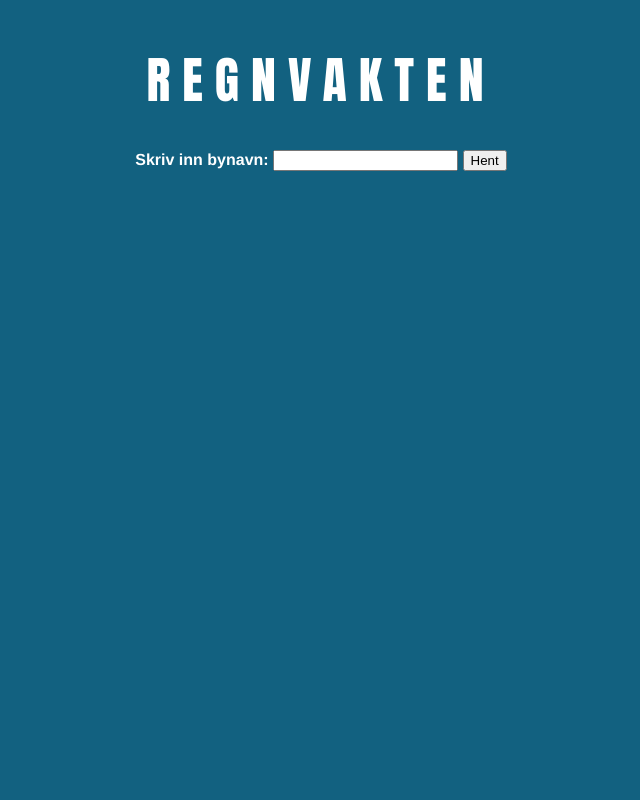
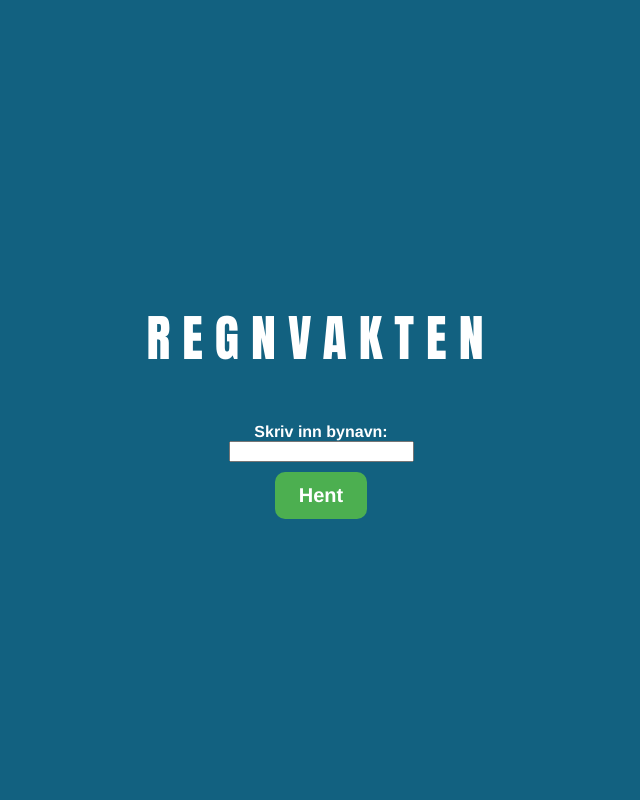
Before and after one commit to h669798/Regnvakten, a Django app: page / in a window 1280 px wide. Shown: the whole page, without its empty margins (319-959 px from the left). Run offline with Django 5.2, Linux system fonts and the light colour scheme.

Commit message:
HTML + CSS changes

```diff
--- a/RegnvaktenApp/static/RegnvaktenApp/css/style.css
+++ b/RegnvaktenApp/static/RegnvaktenApp/css/style.css
@@ -1,10 +1,10 @@
-
 .title {
-font-size: 50px;
-font-family: Impact;
-font-weight: lighter;
-color: #FFFFFF;
-letter-spacing: 12px;
+  font-size: 50px;
+  font-family: Impact;
+  font-weight: lighter;
+  color: #FFFFFF;
+  letter-spacing: 12px;
+  text-align: center;
 }
 
 body {
@@ -12,16 +12,49 @@ body {
   font-family: Helvetica;
   font-weight: bold;
   color: #FFFFFF;
+  margin: 0;
+  height: 100vh;
+  display: flex;
+  justify-content: center;
+  align-items: center;
 }
 
 .body-wrapper {
-  display: flex;
-  justify-content: center;
-  align-items: center;
-  height: 100%;
   text-align: center;
+  width: 100%;
 }
 
-form, .weather-info {
+.form-container {
+  display: flex;
+  flex-direction: column;
+  align-items: center;
+  margin-top: 20px;
+}
+
+form {
+  display: flex;
+  flex-direction: column;
+  align-items: center;
   margin: 15px;
 }
+
+.weather-info {
+  margin-top: 0;
+}
+
+input[type="submit"] {
+margin-top: 10px;
+  background-color: #4CAF50;
+  color: white;
+  padding: 12px 24px;
+  border: none;
+  border-radius: 10px;
+  cursor: pointer;
+  font-size: 20px;
+  font-weight: bold;
+  font-family: Helvetica;
+}
+
+input[type="submit"]:hover {
+  background-color: #45a049;
+}
--- a/RegnvaktenApp/templates/RegnvaktenApp/home.html
+++ b/RegnvaktenApp/templates/RegnvaktenApp/home.html
@@ -11,10 +11,10 @@
 
 <body>
 
-<div class = "body-wrapper">
-    <div>
-<h1 class = "title">REGNVAKTEN</h1>
+    <div class="body-wrapper">
+        <h1 class="title">REGNVAKTEN</h1>
 
+        <div class="form-container">
             <form action="{% url 'weather' %}" method="post">
                 {% csrf_token %}
                 <label for="city_name">Skriv inn bynavn:</label>
@@ -22,7 +22,7 @@
                 <input type="submit" value="Hent">
             </form>
 
-<div class = "weather-info">
+            <div class="weather-info">
             {% if weather %}
                 <p>Temperatur: {{ weather.temperature }}°C</p>
                 <p>Vær: {{ weather.description }}</p>
```
Lines whose indentation alone changed are shown as unchanged.
